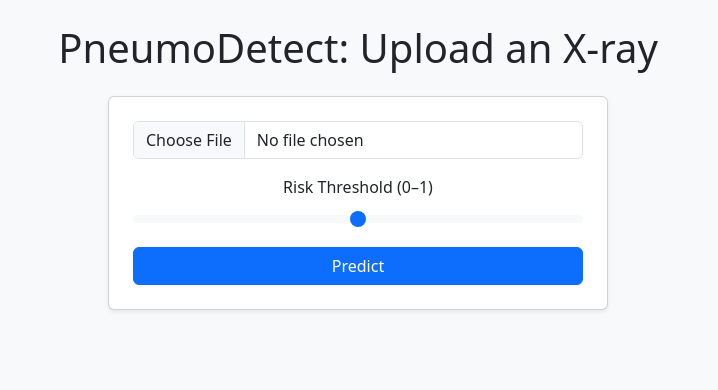
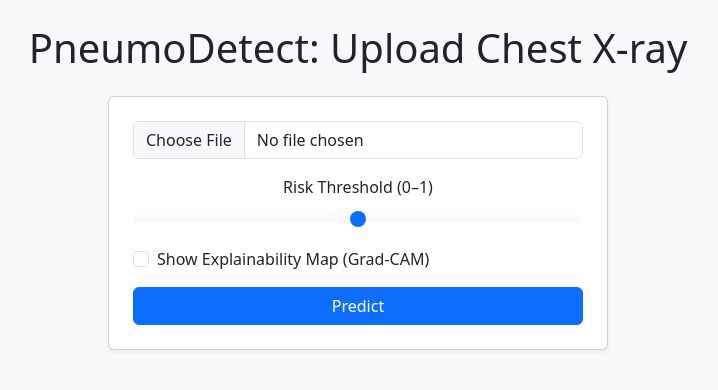
Before and after one commit to AAdewunmi/AI-Assisted-Pneumonia-Detection-Project, a Flask app: page / in a window 1280 px wide. Shown: the top 390 px of the page, without its empty margins (282-1000 px from the left). Run offline with Flask 3, Linux system fonts and the light colour scheme.

```diff
--- a/app/templates/index.html
+++ b/app/templates/index.html
@@ -3,22 +3,20 @@
 <head>
   <meta charset="UTF-8">
   <title>PneumoDetect Upload</title>
-  <link
-    href="https://cdn.jsdelivr.net/npm/bootstrap@5.3.0/dist/css/bootstrap.min.css"
-    rel="stylesheet">
+  <link href="https://cdn.jsdelivr.net/npm/bootstrap@5.3.0/dist/css/bootstrap.min.css" rel="stylesheet">
 </head>
-<body class="p-4 text-center bg-light">
+<body class="p-4 bg-light text-center">
   <div class="container">
-    <h1 class="mb-4">PneumoDetect: Upload an X-ray</h1>
-    <form action="{{ url_for('predict') }}" method="POST" enctype="multipart/form-data" class="card p-4 shadow-sm mx-auto" style="max-width: 500px;">
-      <input
-        type="file"
-        name="file"
-        accept=".png,.jpg,.jpeg,.dcm,application/dicom"
-        class="form-control mb-3"
-        required>
+    <h1 class="mb-4">PneumoDetect: Upload Chest X-ray</h1>
+    <form action="{{ url_for('predict') }}" method="POST" enctype="multipart/form-data"
+          class="card p-4 shadow-sm mx-auto" style="max-width: 500px;">
+      <input type="file" name="file" accept=".jpg,.jpeg,.png" class="form-control mb-3" required>
       <label for="threshold" class="form-label">Risk Threshold (0–1)</label>
       <input type="range" name="threshold" min="0" max="1" step="0.05" value="0.5" class="form-range mb-3">
+      <div class="form-check text-start mb-3">
+        <input class="form-check-input" type="checkbox" name="show_cam" id="show_cam">
+        <label class="form-check-label" for="show_cam">Show Explainability Map (Grad-CAM)</label>
+      </div>
       <button type="submit" class="btn btn-primary w-100">Predict</button>
     </form>
   </div>
```
